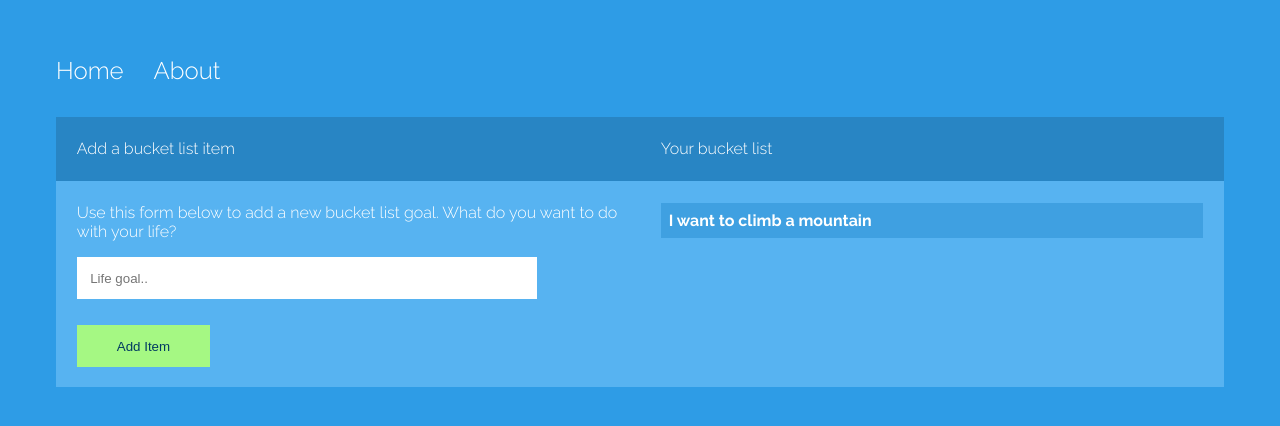
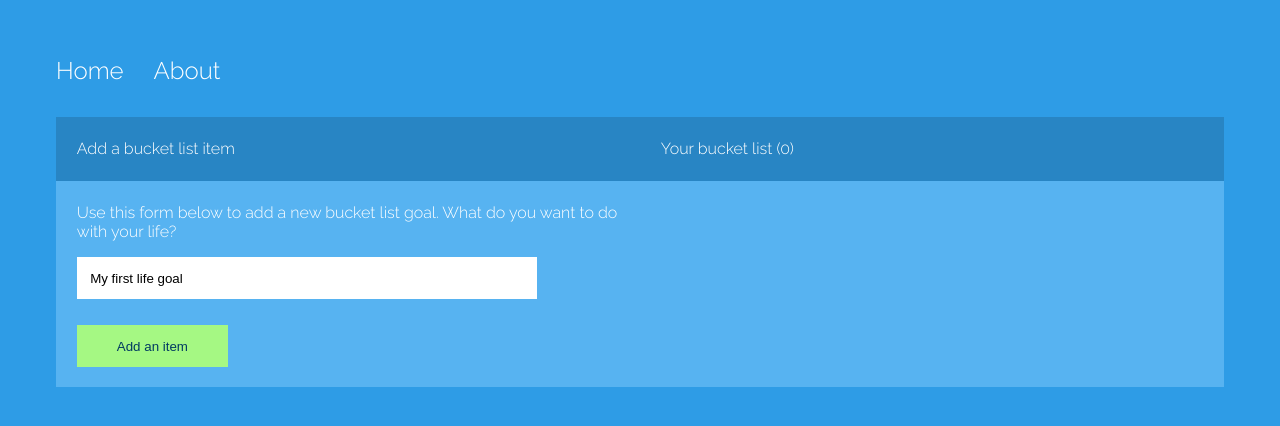
Before and after one commit to F8TGT/Bucket-List, an Angular app: page / in a window 1280 px wide. Shown: the top 426 px of the page. Built offline with nearby package versions, Linux system fonts and the light colour scheme.

Commit message:
-Added new functionality to add a new bucket list item.

```diff
--- a/src/app/home/home.component.html
+++ b/src/app/home/home.component.html
@@ -3,18 +3,20 @@
     <p>Add a bucket list item</p>
   </div>
   <div class="col">
-    <p>Your bucket list</p>
+    <p>Your bucket list ({{ itemCount }})</p>
   </div>
 </div>
 <div class="container color-light">
   <div class="col">
     <p class="sm">Use this form below to add a new bucket list goal. What do you want to do with your life?</p>
     <form>
-      <input type="text" class="txt" name="item" placeholder="Life goal..">
-      <input type="submit" class="btn" value="Add Item">
+      <input type="text" class="txt" name="item" placeholder="Life goal.." [(ngModel)]="goalText">
+      <input type="submit" class="btn" [value]="btnText" (click)="addItem()">
     </form>
   </div>
   <div class="col">
-    <p class="life-container">I want to climb a mountain</p>
+    <p class="life-container" *ngFor="let goal of goals">
+      {{ goal }}
+    </p>
   </div>
 </div>
--- a/src/app/home/home.component.ts
+++ b/src/app/home/home.component.ts
@@ -1,12 +1,36 @@
-import { Component } from '@angular/core';
+import {Component, OnInit} from '@angular/core';
+import {FormsModule} from "@angular/forms";
+import { CommonModule } from '@angular/common';
 
 @Component({
   selector: 'app-home',
   standalone: true,
-  imports: [],
+  imports: [
+    FormsModule,
+    CommonModule
+  ],
   templateUrl: './home.component.html',
   styleUrl: './home.component.css'
 })
-export class HomeComponent {
+export class HomeComponent implements OnInit{
+
+  itemCount: number = 0;
+  btnText: string = 'Add an item';
+  goalText: string = 'My first life goal';
+  goals: string[] = [];
+
+  constructor() { }
+
+  ngOnInit() {
+    this.itemCount = this.goals.length;
+  }
+
+  addItem() {
+    if (this.goalText.trim()) {
+      this.goals.push(this.goalText);
+      this.goalText = '';
+      this.itemCount = this.goals.length;
+    }
+  }
 
 }
```
